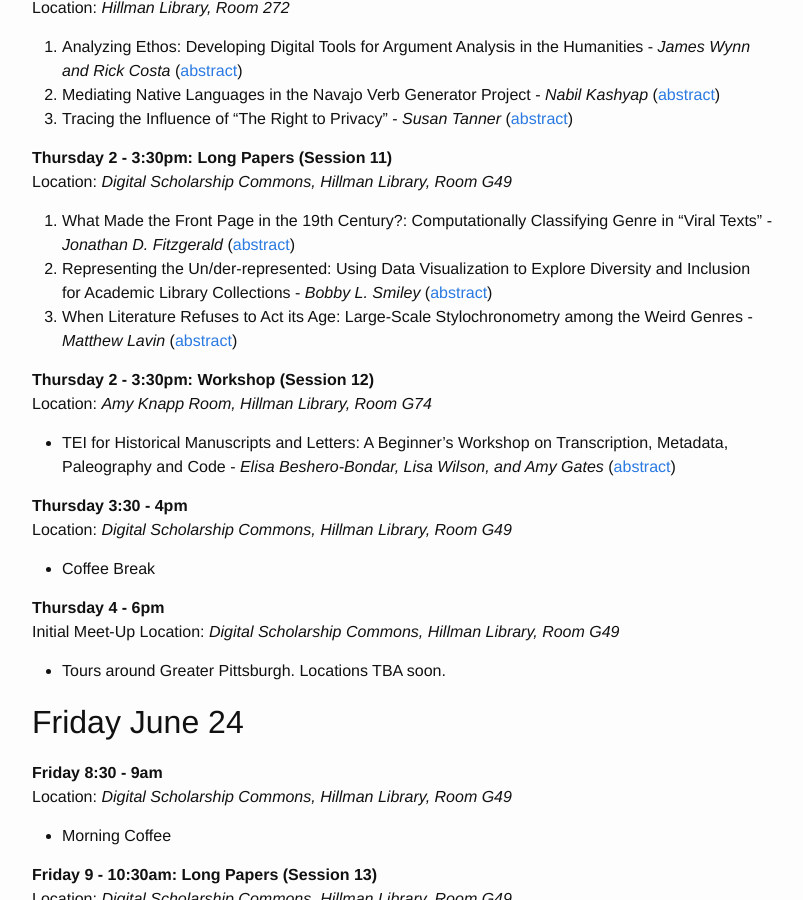
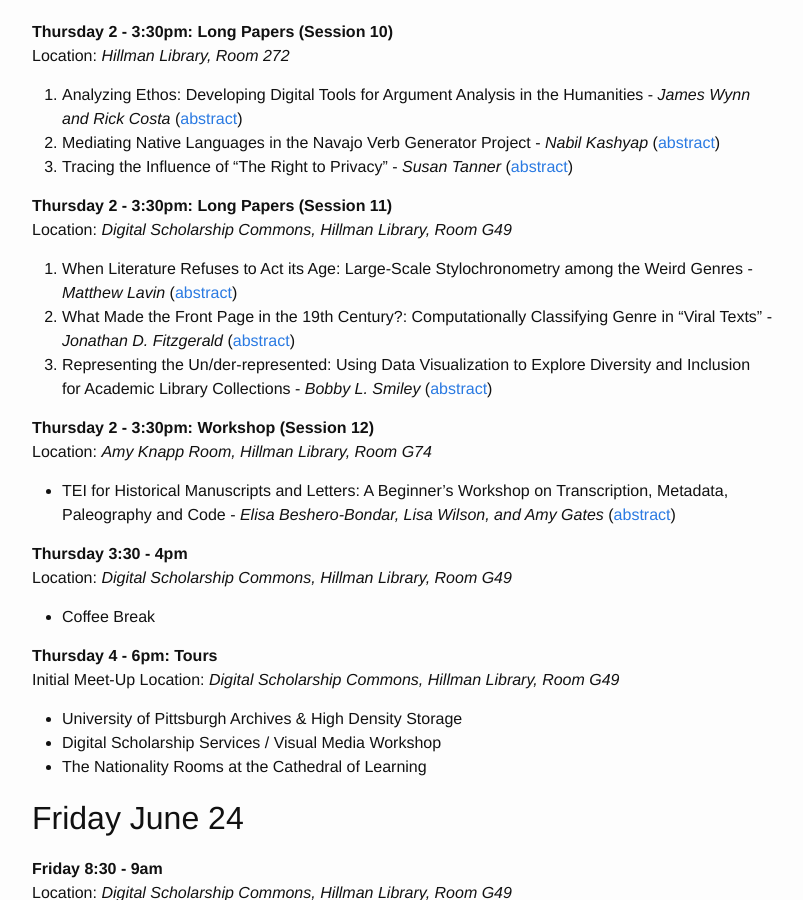
Before and after one commit to KeystoneDH/2016, a Jekyll site: the page built from schedule.md, in a window 1280 px wide and 900 px high, scrolled down 3150 px. Shown: the whole window, without its empty margins (238-1041 px from the left). Built offline with Jekyll 4.4.1, drawn with Linux system fonts in a browser that asks for light colours; some of the changed text lies outside the part shown.

Commit message:
adding tour listings

```diff
--- a/schedule.md
+++ b/schedule.md
@@ -61,10 +61,13 @@ Location: _Amy Knapp Room, Hillman Library, Room G74_
 
 * Curating the Digital: Collaboration and Transformation - *Stefanie Dennis Hunker, Jolie Sheffer, and Carol Singer* ([abstract](/2016/abstracts/#submission-43))
 
-**Wednesday 3pm - 5pm**
+**Wednesday 3pm - 5pm: Tours**
 Initial Meet-Up Location: _Digital Scholarship Commons, Hillman Library, Room G49_
 
-* Tours in and around Pitt's beautiful neighborhood, Oakland. Locations TBA soon.
+- University of Pittsburgh Special Collections
+- Carnegie Public Library Special Collections
+- The Nationality Rooms at the Cathedral of Learning
+
 
 **Wednesday 5pm: Keynote (followed by a reception)**
 Location: _Digital Scholarship Commons, Hillman Library, Room G49_
@@ -136,9 +139,9 @@ Location: _Hillman Library, Room 272_
 **Thursday 2 - 3:30pm: Long Papers (Session 11)**
 Location: _Digital Scholarship Commons, Hillman Library, Room G49_
 
+1. When Literature Refuses to Act its Age: Large-Scale Stylochronometry among the Weird Genres - *Matthew Lavin* ([abstract](/2016/abstracts/#submission-31))
 1. What Made the Front Page in the 19th Century?: Computationally Classifying Genre in “Viral Texts” - *Jonathan D. Fitzgerald* ([abstract](/2016/abstracts/#submission-21))
 1. Representing the Un/der-represented: Using Data Visualization to Explore Diversity and Inclusion for Academic Library Collections - *Bobby L. Smiley* ([abstract](/2016/abstracts/#submission-4))
-1. When Literature Refuses to Act its Age: Large-Scale Stylochronometry among the Weird Genres - *Matthew Lavin* ([abstract](/2016/abstracts/#submission-31))
 
 
 **Thursday 2 - 3:30pm: Workshop (Session 12)**
@@ -151,10 +154,14 @@ Location: _Digital Scholarship Commons, Hillman Library, Room G49_
 
 * Coffee Break
 
-**Thursday 4 - 6pm**
+**Thursday 4 - 6pm: Tours**
 Initial Meet-Up Location: _Digital Scholarship Commons, Hillman Library, Room G49_
 
-* Tours around Greater Pittsburgh. Locations TBA soon.
+- University of Pittsburgh Archives & High Density Storage
+- Digital Scholarship Services / Visual Media Workshop
+- The Nationality Rooms at the Cathedral of Learning
+
+
 
 ## Friday June 24
 
```
